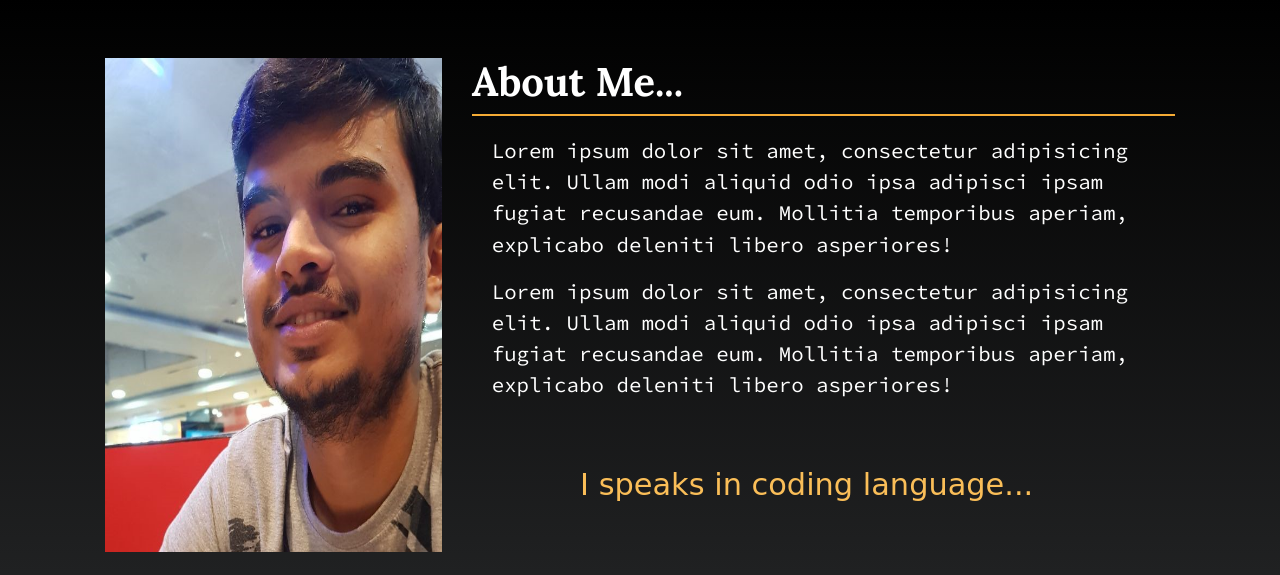
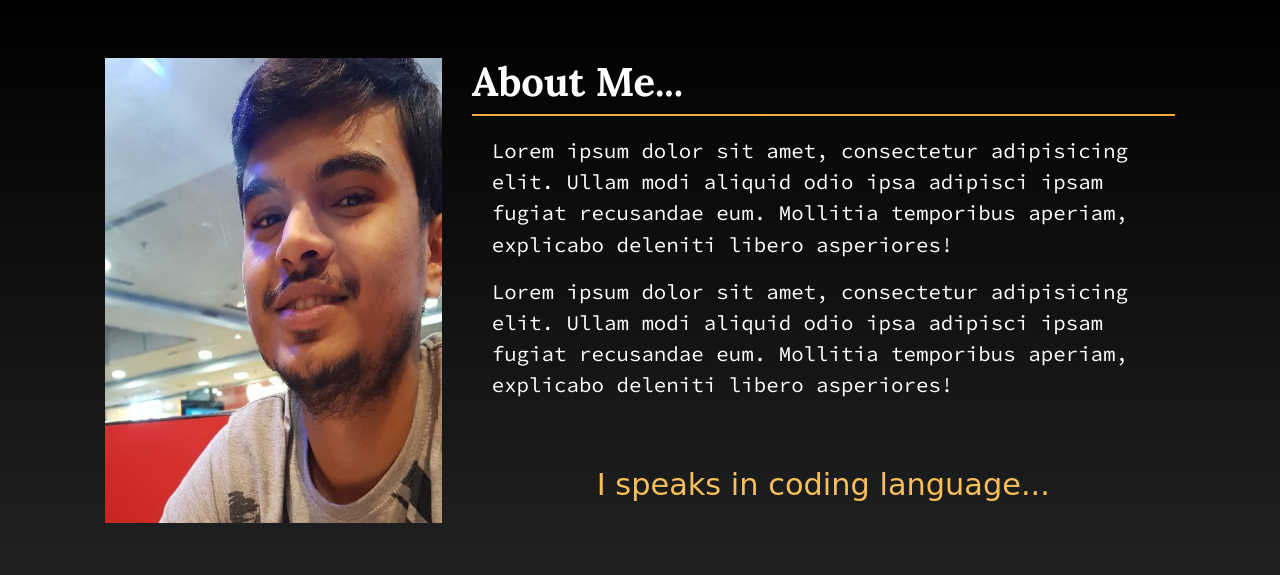
Before and after one commit to raviprakashdev/portfolio, a plain HTML site: page index.html in a window 1280 px wide. Shown: the part 802-1377 px from the top of the page. Drawn offline with nearby package versions, Linux system fonts and the light colour scheme; a web font is replaced by a local one.

Commit message:
responsive2

```diff
--- a/css/style.css
+++ b/css/style.css
@@ -118,7 +118,7 @@
 {
 
 
-    height: 450px;
+    height: 100%;
     width: 100%;
 }
 .dark
@@ -141,7 +141,7 @@
 }
 #about
 {
-    height: 580px;
+    height: 100%;
     width: 100%;
 
 }
@@ -159,8 +159,8 @@
 .quo
 {
   color: #fabe58;
-    height: 90px;
-    width: 630px;
+    height: 100%;
+    width: 100%;
 /*    padding: 40px;*/
     margin-top: 60px;
 
```
